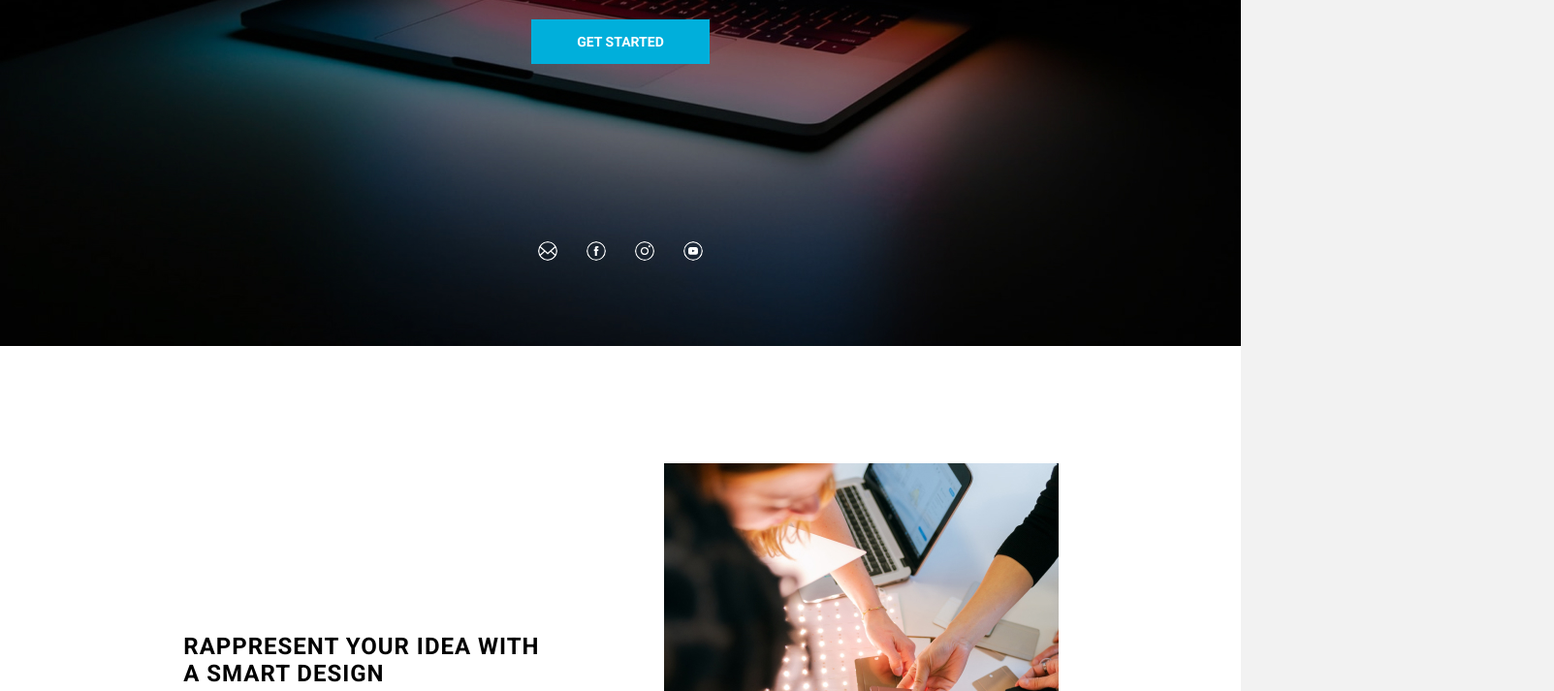
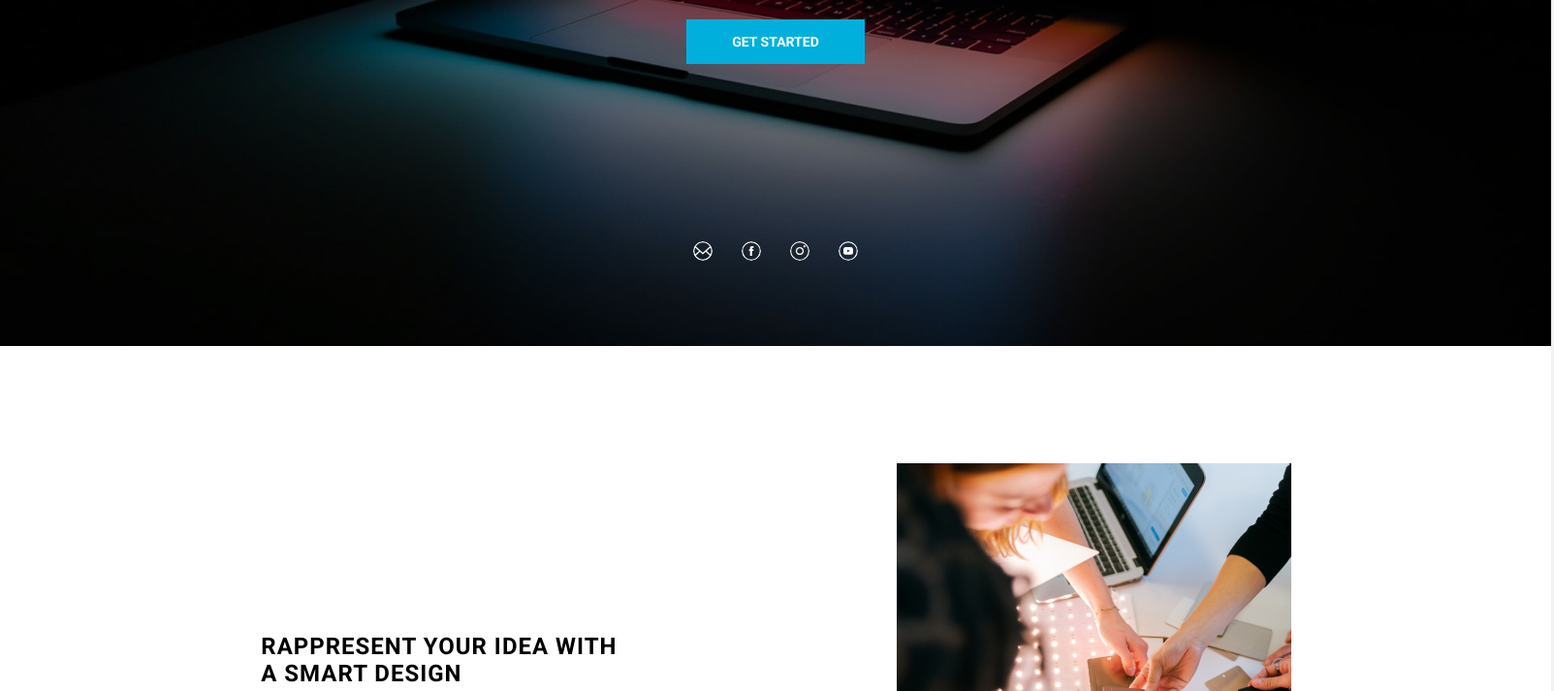
Before and after one commit to mabay919/my-webdew, a plain HTML site: page index.html in a window 1280 px wide. Shown: the part 387-1100 px from the top of the page at 97% size, 1603 px wide, since content can reach past the window. Drawn offline with Linux system fonts and the light colour scheme.

Commit message:
fix: correct width of site

```diff
--- a/style.css
+++ b/style.css
@@ -6,7 +6,7 @@ html {
 }
 
 body {
-  max-width: 1600px;
+  width: 1600px;
 
   position: relative;
 
```
